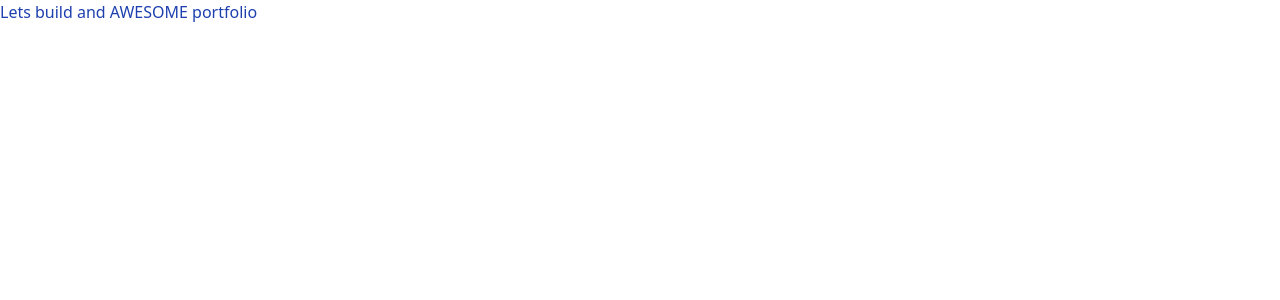
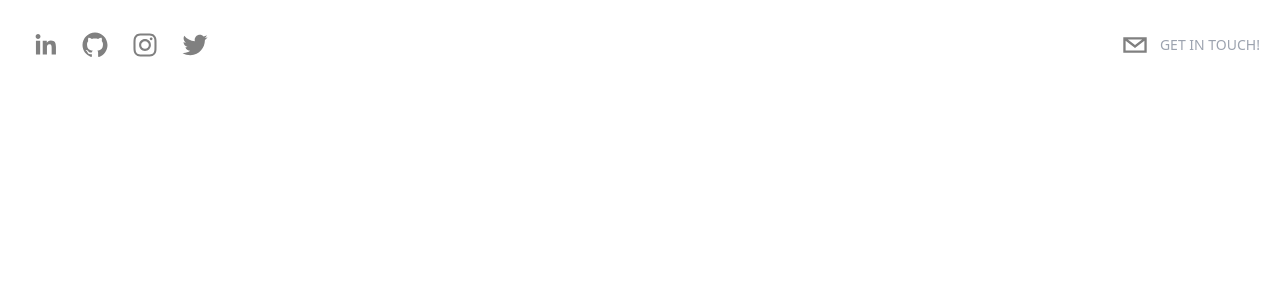
Before and after one commit to ManuelDevWeb/portfolio_ManuelDevWeb, a Next.js app: page / in a window 1280 px wide. Shown: the top 300 px of the page. Built offline with nearby package versions, Linux system fonts and the light colour scheme.

Commit message:
feat: add styles and framer motion to header

```diff
--- /dev/null
+++ b/components/Header.tsx
@@ -0,0 +1,63 @@
+import { SocialIcon } from "react-social-icons";
+import { motion } from "framer-motion";
+
+type Props = {};
+
+const Header = ({}: Props) => {
+  return (
+    <header className="sticky top-0 p-5 flex items-start justify-between max-w-7xl mx-auto z-20 xl:items-center">
+      {/* Generate animation with Framer Motion, is a normal div with some properties */}
+      <motion.div
+        initial={{
+          x: -500,
+          opacity: 0,
+          scale: 0.5,
+        }}
+        animate={{
+          x: 0,
+          opacity: 1,
+          scale: 1,
+        }}
+        transition={{
+          duration: 1.5,
+        }}
+        className="flex flex-row items-center"
+      >
+        {/* Social icons */}
+        <SocialIcon network="linkedin" fgColor="gray" bgColor="transparent" />
+        <SocialIcon network="github" fgColor="gray" bgColor="transparent" />
+        <SocialIcon network="instagram" fgColor="gray" bgColor="transparent" />
+        <SocialIcon network="twitter" fgColor="gray" bgColor="transparent" />
+      </motion.div>
+
+      <motion.div
+        initial={{
+          x: 500,
+          opacity: 0,
+          scale: 0.5,
+        }}
+        animate={{
+          x: 0,
+          opacity: 1,
+          scale: 1,
+        }}
+        transition={{
+          duration: 1,
+        }}
+        className="flex flex-row items-center text-gray-300 cursor-pointer"
+      >
+        <SocialIcon
+          className="cursor-pointer"
+          network="email"
+          fgColor="gray"
+          bgColor="transparent"
+        />
+        <p className="uppercase hidden md:inline-flex text-sm text-gray-400">
+          Get in Touch!
+        </p>
+      </motion.div>
+    </header>
+  );
+};
+
+export default Header;
--- a/package.json
+++ b/package.json
@@ -15,9 +15,11 @@
     "@types/react-dom": "18.0.10",
     "eslint": "8.33.0",
     "eslint-config-next": "13.1.6",
+    "framer-motion": "^9.0.2",
     "next": "13.1.6",
     "react": "18.2.0",
     "react-dom": "18.2.0",
+    "react-social-icons": "^5.15.0",
     "typescript": "4.9.5"
   },
   "devDependencies": {
--- a/pages/index.tsx
+++ b/pages/index.tsx
@@ -1,4 +1,7 @@
 import Head from "next/head";
+
+// Components
+import Header from "../components/Header";
 
 export default function Home() {
   return (
@@ -7,7 +10,20 @@
         <title>Manuel`s Portfolio</title>
       </Head>
 
-      <h1 className="text-blue-800">Lets build and AWESOME portfolio</h1>
+      {/* Header */}
+      <Header />
+
+      {/* Hero */}
+
+      {/* About */}
+
+      {/* Experience */}
+
+      {/* Skills */}
+
+      {/* Projects */}
+
+      {/* Contact Me */}
     </>
   );
 }
```
Also changed, not shown: 1 other file (tests, documents, lock files or other folders).
